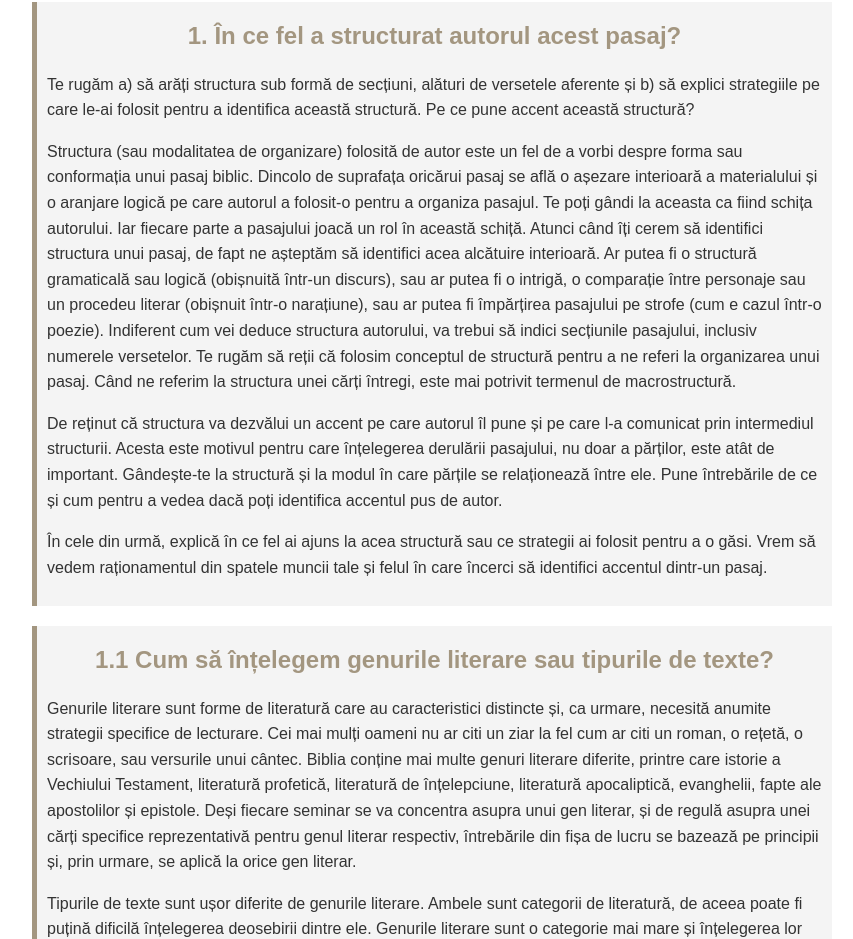
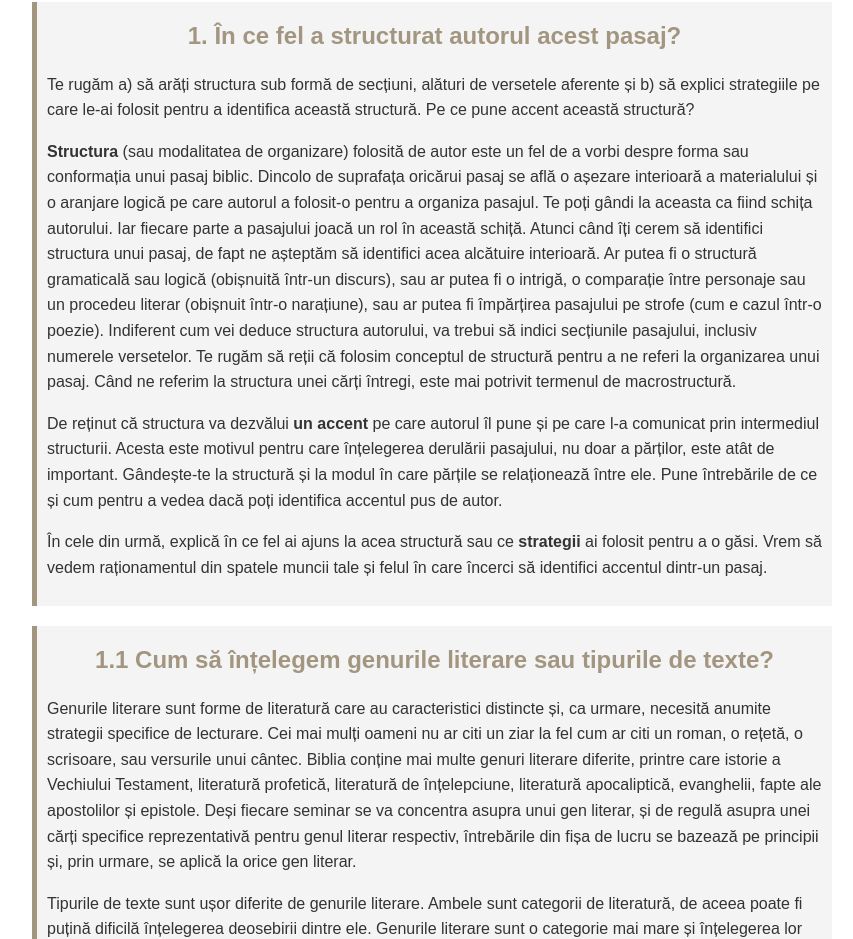
Before and after one commit to ovidiuchis/cstcj25, a plain HTML site: page ghid.html in a window 1280 px wide. Shown: the part 1101-2040 px from the top of the page, without its empty margins (208-1061 px from the left). Drawn offline with Linux system fonts and the light colour scheme.

Commit message:
bold some keywords

```diff
--- a/ghid.html
+++ b/ghid.html
@@ -120,7 +120,7 @@
         structură?
       </p>
       <p>
-        Structura (sau modalitatea de organizare) folosită de autor este un fel
+        <strong>Structura</strong> (sau modalitatea de organizare) folosită de autor este un fel
         de a vorbi despre forma sau conformația unui pasaj biblic. Dincolo de
         suprafața oricărui pasaj se află o așezare interioară a materialului și
         o aranjare logică pe care autorul a folosit-o pentru a organiza pasajul.
@@ -138,7 +138,7 @@
         potrivit termenul de macrostructură.
       </p>
       <p>
-        De reținut că structura va dezvălui un accent pe care autorul îl pune și
+        De reținut că structura va dezvălui <strong>un accent</strong> pe care autorul îl pune și
         pe care l-a comunicat prin intermediul structurii. Acesta este motivul
         pentru care înțelegerea derulării pasajului, nu doar a părților, este
         atât de important. Gândește-te la structură și la modul în care părțile
@@ -147,7 +147,7 @@
       </p>
       <p>
         În cele din urmă, explică în ce fel ai ajuns la acea structură sau ce
-        strategii ai folosit pentru a o găsi. Vrem să vedem raționamentul din
+        <strong>strategii</strong> ai folosit pentru a o găsi. Vrem să vedem raționamentul din
         spatele muncii tale și felul în care încerci să identifici accentul
         dintr-un pasaj.
       </p>
```
